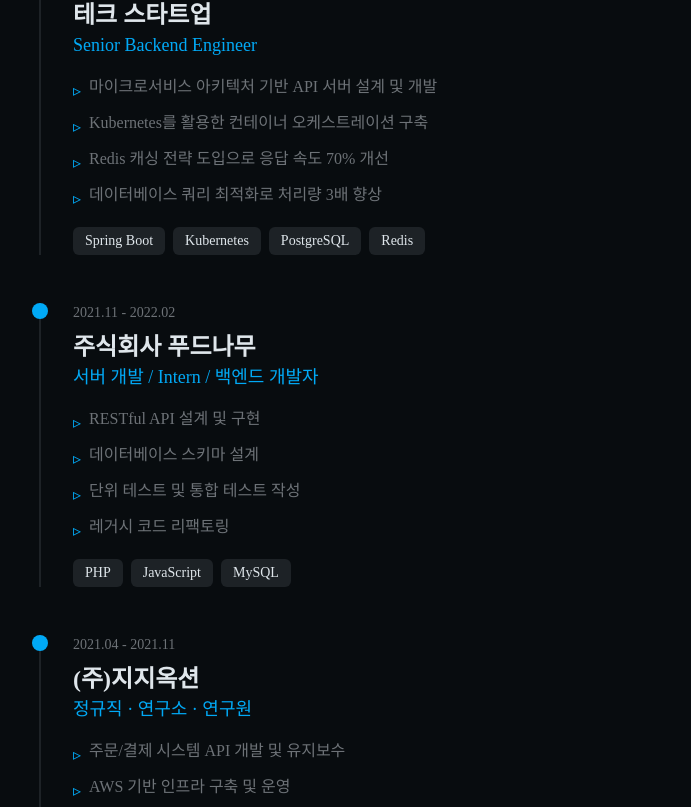
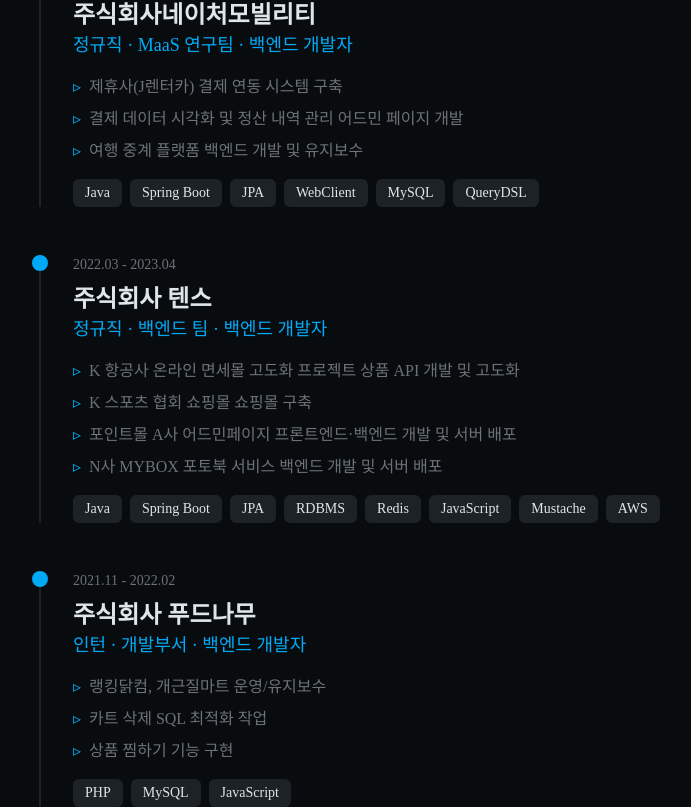
Before and after one commit to U-jinLee/web-portfolio, a React (Vite) app: page / in a window 1280 px wide. Shown: the part 3213-4020 px from the top of the page, without its empty margins (153-844 px from the left). Built offline with nearby package versions, Linux system fonts and the light colour scheme.

Commit message:
Refactor: 경험 관련 내용 수정

```diff
--- a/src/components/Experience.tsx
+++ b/src/components/Experience.tsx
@@ -1,40 +1,48 @@
 const Experience = () => {
   const experiences = [
     {
-      period: "2021.03 - 현재",
-      company: "테크 스타트업",
-      position: "Senior Backend Engineer",
+      period: "2023.04 - 2023.09",
+      company: "주식회사네이처모빌리티",
+      position: "정규직 · MaaS 연구팀 · 백엔드 개발자",
       description: [
-        "마이크로서비스 아키텍처 기반 API 서버 설계 및 개발",
-        "Kubernetes를 활용한 컨테이너 오케스트레이션 구축",
-        "Redis 캐싱 전략 도입으로 응답 속도 70% 개선",
-        "데이터베이스 쿼리 최적화로 처리량 3배 향상",
+        "제휴사(J렌터카) 결제 연동 시스템 구축",
+        "결제 데이터 시각화 및 정산 내역 관리 어드민 페이지 개발",
+        "여행 중계 플랫폼 백엔드 개발 및 유지보수"
       ],
-      tags: ["Spring Boot", "Kubernetes", "PostgreSQL", "Redis"],
+      tags: ["Java", "Spring Boot", "JPA", "WebClient", "MySQL", "QueryDSL"],
+    },
+    {
+      period: "2022.03 - 2023.04",
+      company: "주식회사 텐스",
+      position: "정규직 · 백엔드 팀 · 백엔드 개발자",
+      description: [
+        "K 항공사 온라인 면세몰 고도화 프로젝트 상품 API 개발 및 고도화",
+        "K 스포츠 협회 쇼핑몰 쇼핑몰 구축",
+        "포인트몰 A사 어드민페이지 프론트엔드·백엔드 개발 및 서버 배포",
+        "N사 MYBOX 포토북 서비스 백엔드 개발 및 서버 배포",
+      ],
+      tags: ["Java", "Spring Boot", "JPA", "RDBMS", "Redis", "JavaScript", "Mustache", "AWS"],
     },
     {
       period: "2021.11 - 2022.02",
       company: "주식회사 푸드나무",
-      position: "서버 개발 / Intern / 백엔드 개발자",
+      position: "인턴 · 개발부서 · 백엔드 개발자",
       description: [
-        "RESTful API 설계 및 구현",
-        "데이터베이스 스키마 설계",
-        "단위 테스트 및 통합 테스트 작성",
-        "레거시 코드 리팩토링",
+        "랭킹닭컴, 개근질마트 운영/유지보수",
+        "카트 삭제 SQL 최적화 작업",
+        "상품 찜하기 기능 구현",
       ],
-      tags: ["PHP", "JavaScript", "MySQL"],
+      tags: ["PHP", "MySQL", "JavaScript"],
     },
     {
       period: "2021.04 - 2021.11",
       company: "(주)지지옥션",
-      position: "정규직 · 연구소 · 연구원",
+      position: "정규직 · 연구소 · 백엔드 개발자",
       description: [
-        "주문/결제 시스템 API 개발 및 유지보수",
-        "AWS 기반 인프라 구축 및 운영",
-        "CI/CD 파이프라인 구축으로 배포 시간 80% 단축",
-        "실시간 재고 관리 시스템 개발",
+        "지지옥션 모바일 앱 리뉴얼 및 유지보수",
+        "지도검색 내 로드뷰 기능 구현",
       ],
-      tags: ["ASP", "JavaScript", "MSSQL"],
+      tags: ["ASP", "MSSQL", "JavaScript"],
     },
   ]
 
@@ -58,7 +66,7 @@
                 <ul className="space-y-2">
                   {exp.description.map((item, i) => (
                     <li key={i} className="text-muted-foreground flex items-start gap-2">
-                      <span className="text-primary mt-1">▹</span>
+                      <span className="text-primary">▹</span>
                       <span className="text-balance">{item}</span>
                     </li>
                   ))}
```
